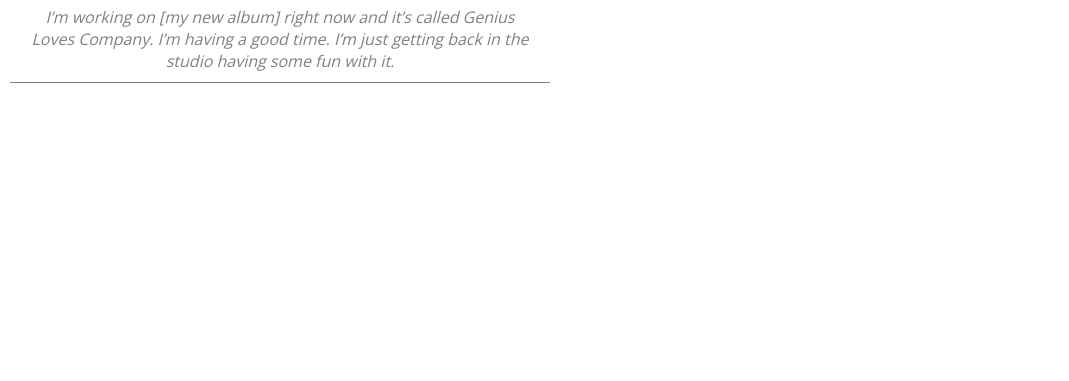
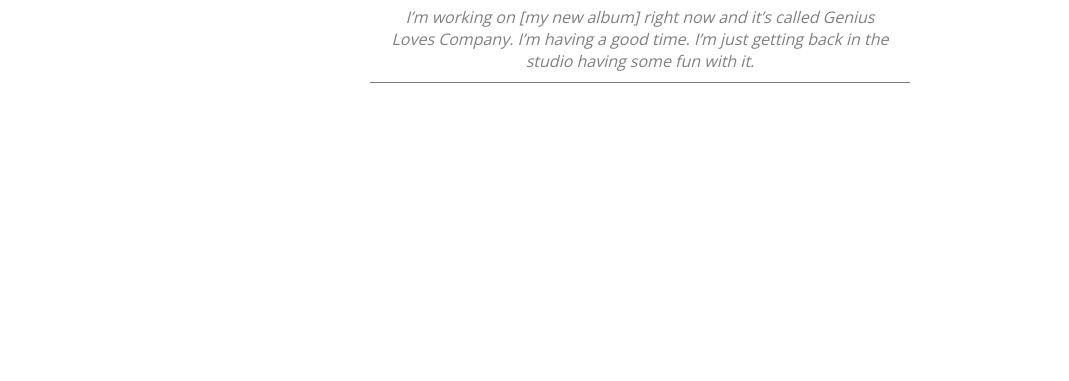
Before and after one commit to davidmichaelryan/isjaruleok, a plain HTML site: page index.html in a window 1280 px wide. Shown: the part 419-800 px from the top of the page, without its empty margins (0-1069 px from the left). Drawn offline with nearby package versions, Linux system fonts and the light colour scheme.

Commit message:
Update index.html

```diff
--- a/index.html
+++ b/index.html
@@ -17,6 +17,7 @@
 		padding: 0px 10px;
 		text-align: center;
 		font-family:'Open Sans', sans-serif;
+		padding-bottom:40px;
 	}
 	#content>h1{
 		font-size: 10em;
@@ -43,6 +44,7 @@
 		font-style:italic;
 		padding:10px 20px;
 		max-width:500px;
+		margin:0 auto;
 	}
 
 </style>
```
